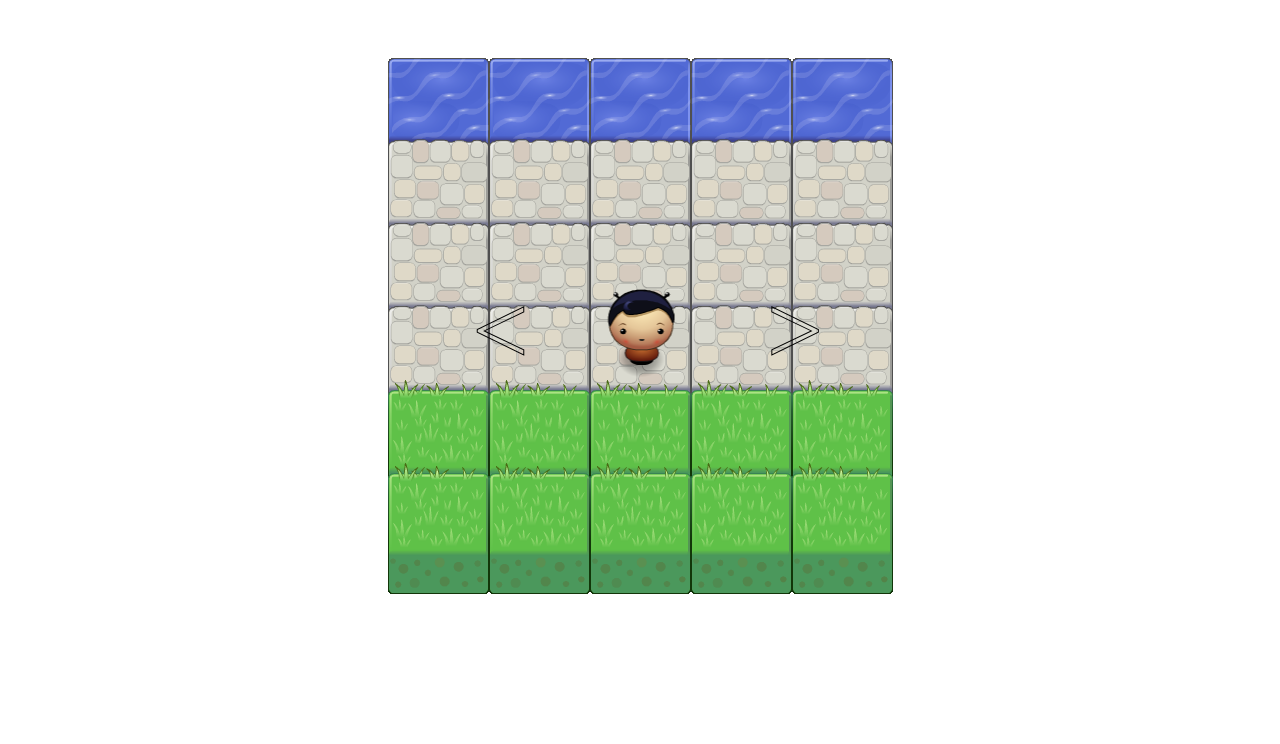
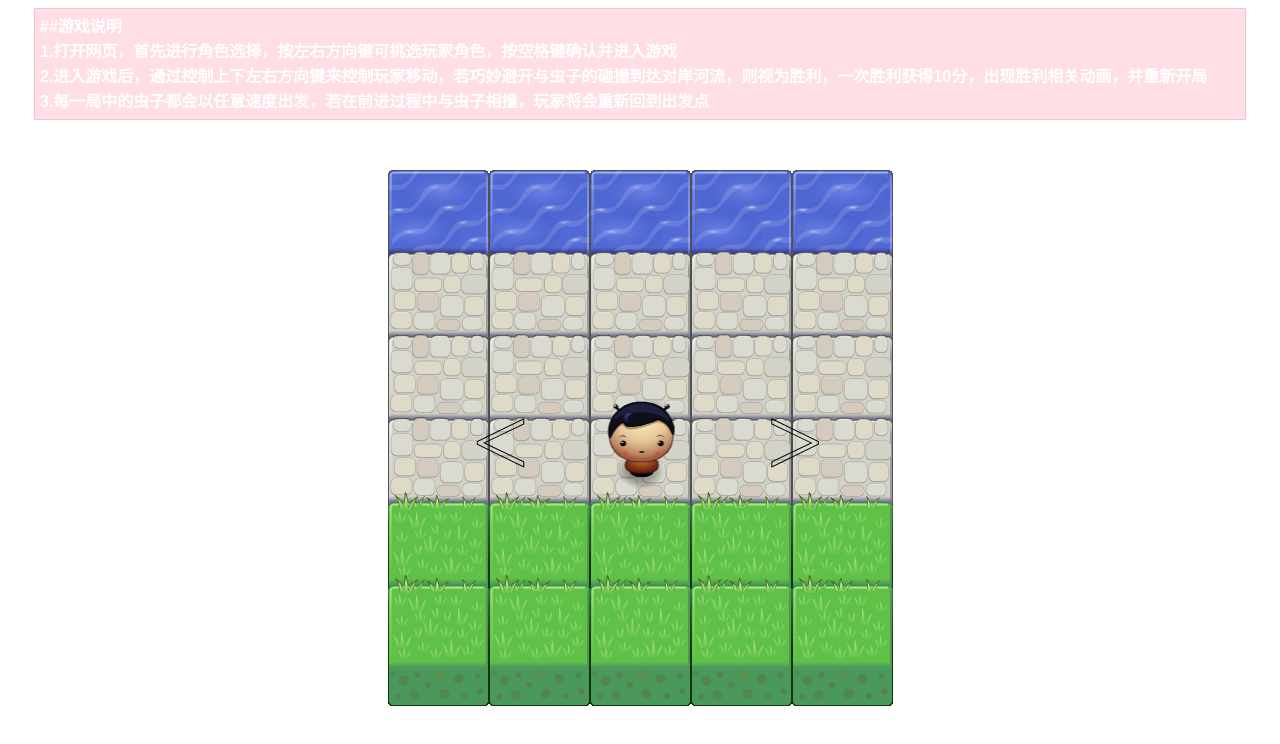
Before and after one commit to nuomiguohxy/nuomiguohxy.github-io, a plain HTML site: page index.html in a window 1280 px wide. Drawn offline with Linux system fonts and the light colour scheme.

Commit message:
给网页添加注释

```diff
--- a/css/style.css
+++ b/css/style.css
@@ -1,3 +1,16 @@
 body {
     text-align: center;
 }
+#specific{
+    font-family: sans-serif;
+    line-height: 25px;
+    background-color:rgba(	255,192,203,.5);
+    text-align: left;
+    border:1px solid pink;
+    padding:5px;
+    color:white;
+    width: 1200px;
+    font-weight: 700;
+    margin:0 auto;
+
+}
--- a/index.html
+++ b/index.html
@@ -3,9 +3,14 @@
 <head>
     <meta charset="UTF-8">
     <title>Effective JavaScript: Frogger</title>
+
     <link rel="stylesheet" href="css/style.css">
+
 </head>
 <body>
+    <div id="specific">
+        ##游戏说明<br>1.打开网页，首先进行角色选择，按左右方向键可挑选玩家角色，按空格键确认并进入游戏<br>2.进入游戏后，通过控制上下左右方向键来控制玩家移动，若巧妙避开与虫子的碰撞到达对岸河流，则视为胜利，一次胜利获得10分，出现胜利相关动画，并重新开局<br> 3.每一局中的虫子都会以任意速度出发，若在前进过程中与虫子相撞，玩家将会重新回到出发点
+    </div>
     <script src="js/resources.js"></script>
     <script src="js/app.js"></script>
     <script src="js/engine.js"></script>
```
Also changed, not shown: 1 other file.
